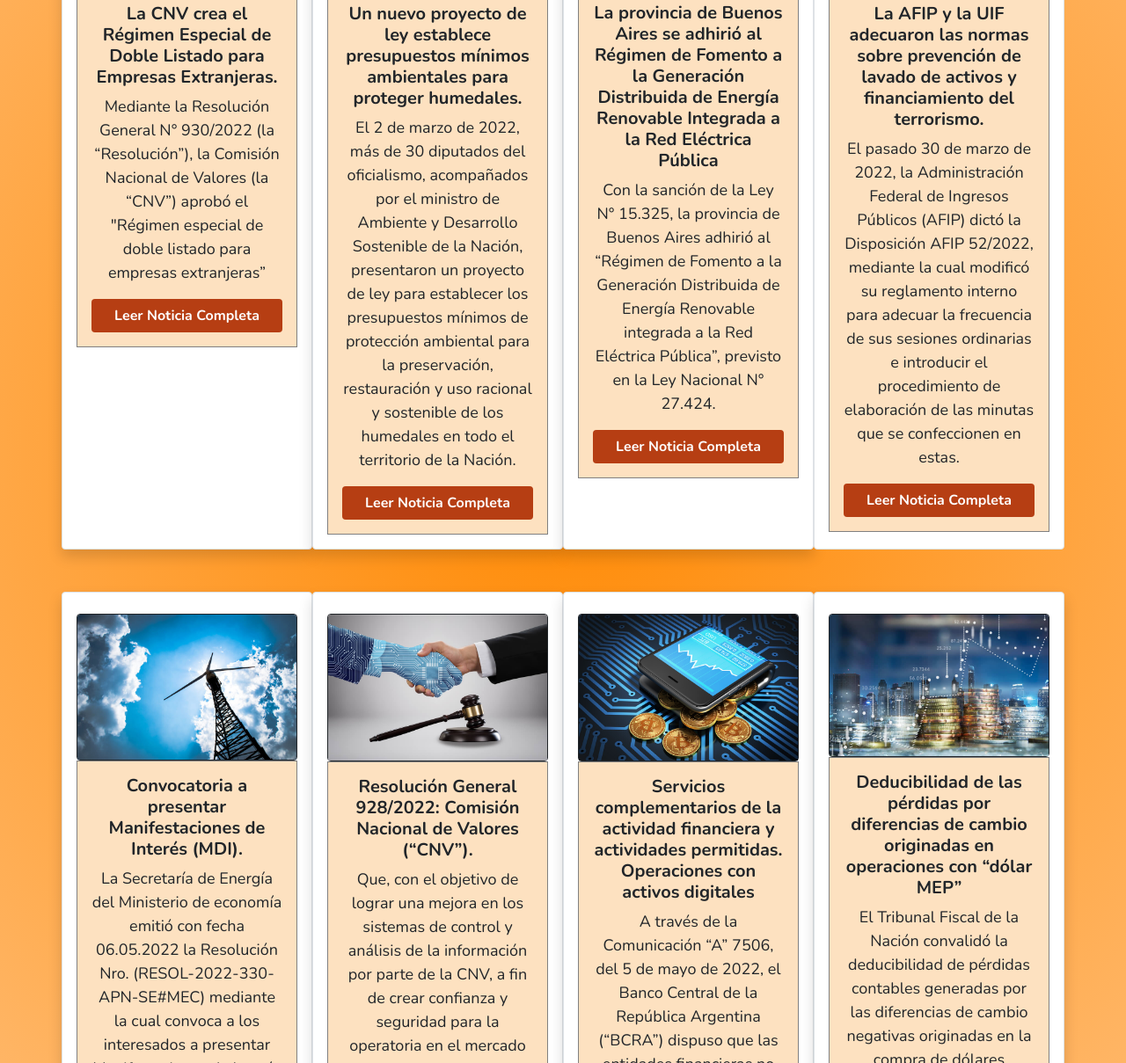
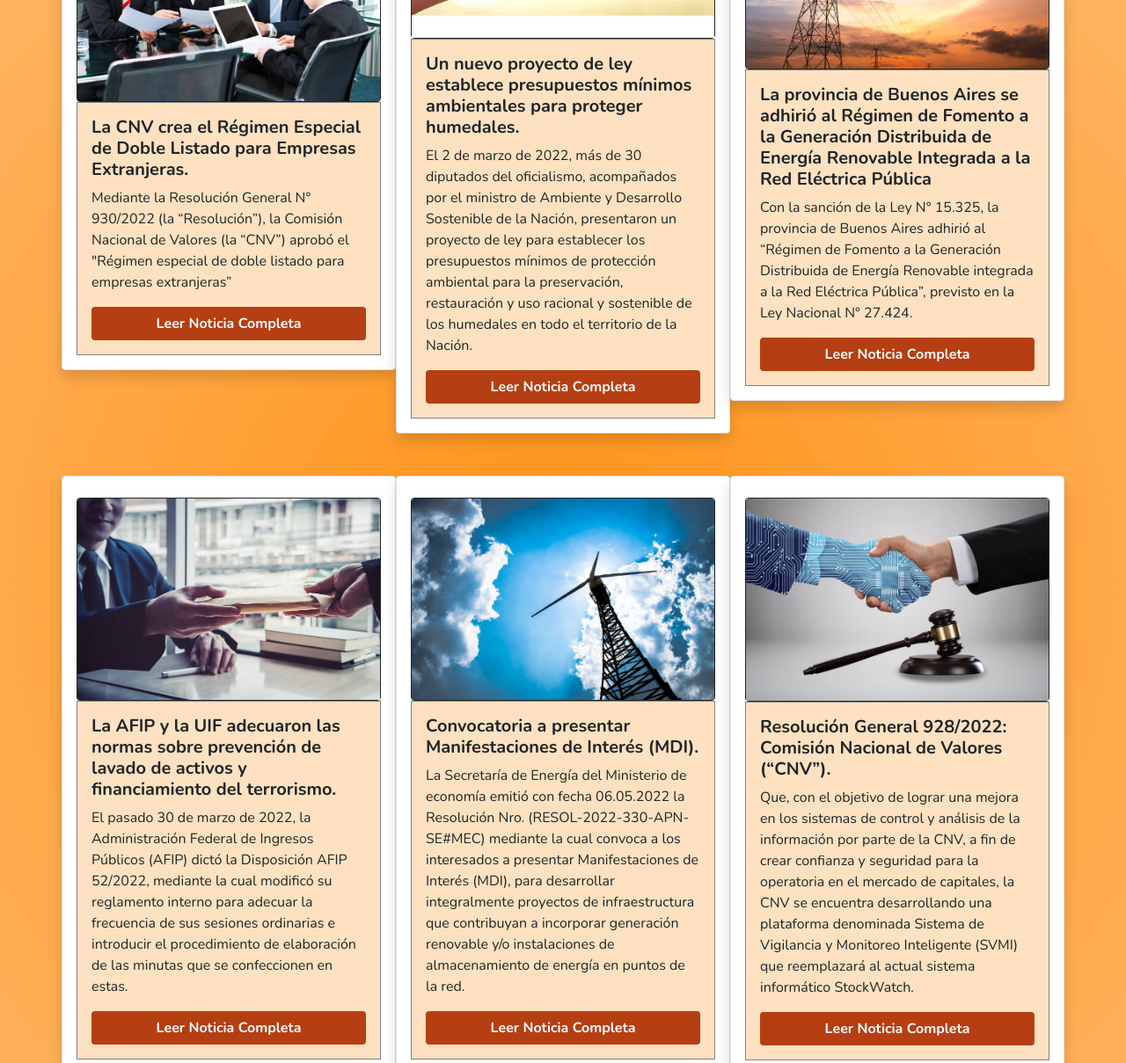
Before and after one commit to matias-kreig/Legal-Digital-Kreig, a website: page index.html in a window 1280 px wide. Shown: the part 831-2040 px from the top of the page at 88% size. Drawn offline with nearby package versions, Linux system fonts and the light colour scheme; a web font is replaced by a local one.

Commit message:
arreglando grid de index

```diff
--- a/css/main.css
+++ b/css/main.css
@@ -70,7 +70,8 @@
   margin: auto; }
   .main .noticiasMain .divNoticiasIndex {
     background-color: #fde1c0;
-    border: solid 1px grey; }
+    border: solid 1px grey;
+     }
   .main .noticiasMain .card-title {
     text-align: center;
     font-family: 'Nunito', sans-serif;
@@ -92,7 +93,6 @@
   text-align: center;
   margin: 30px;
   padding: 10px;
-  /* text-transform: uppercase; */
   font-family: 'Noto Sans', sans-serif;
   letter-spacing: 1px;
   word-spacing: 3px; }
@@ -116,12 +116,10 @@
   background-color: #FFE8CD; }
   .divServicios .card-header {
     background-color: #834832;
-    font-weight: 900;
     color: white;
     font-family: 'Nunito', sans-serif; }
 
 .divCardServicio .serviciosCardP {
-  font-weight: 900;
   font-family: 'Nunito', sans-serif; }
 
 .mainNovedadesT {
@@ -149,12 +147,12 @@
   letter-spacing: 1px;
   word-spacing: 3px; }
 
-.btnEnviar {
+.divContacto .btnEnviar {
   background-color: #b63e13;
   font-family: 'Nunito', sans-serif;
   font-weight: 900; }
 
-.btnEnviar:hover, .btnEnviar:active {
+.divContacto .btnEnviar:hover, .divContacto .btnEnviar:active {
   font-size: 110%; }
 
 .mainNoticiasT {
@@ -166,12 +164,3 @@
   font-family: 'Noto Sans', sans-serif;
   letter-spacing: 1px;
   word-spacing: 3px; }
-
-body {
-  background: #ff8800;
-  background: radial-gradient(circle, rgba(255, 136, 0, 0.908001) 0%, #ffc991 100%);
-
-  font-size: large; }
-  body a {
-    text-decoration: none;
-    color: black; }
--- a/index.html
+++ b/index.html
@@ -10,7 +10,7 @@
         <meta name="description" content="Somos una agencia de comunicación jurídica comprometida con el desarrollo de estrategias que potencien los resultados de nuestros clientes. Damos soluciones integrales a cada empresa con especial atención en plataformas digitales. Nos alineamos a las necesidades de nuestros clientes aportando creatividad, innovación y planes de comunicación.
         ">
         <!-- TITLE -->
-        <title>Legal Digital --  Home</title>
+        <title>Legal Digital - Home</title>
         <link rel="icon" type="image/x-icon" href="./Imagenes/Logo Favicon.png">
 
         <!-- Google Fonts 1-->
@@ -106,95 +106,95 @@
             </div>
 
             <div class="container noticiasMain  ">
-                <div class="row d-flex justify-content-center">
-                    <div class="col-11 col-sm-6 col-md-6 col-lg-4 col-xl-3 border p-3 mb-2 bg-light text-dark shadow p-3 mb-5 bg-white rounded ">
+                <div class="row d-flex justify-content-center d-flex align-items-center">
+                    <div class="col-11 col-sm-6 col-md-6 col-lg-4 col-xl-4 border p-3 mb-2 bg-light text-dark shadow p-3 mb-5 bg-white rounded  ">
                         <div class="card border border-dark w-100 mt-2 ">
                             <img class="card-img-top " src="./Imagenes/Imagen Noticia 1.jpg" alt="Card image cap">
                         </div>
                         <div class="card-body divNoticiasIndex">
-                            <h5 class="card-title">La CNV crea el Régimen Especial de Doble Listado para Empresas Extranjeras.
+                            <h5 class="card-title text-start">La CNV crea el Régimen Especial de Doble Listado para Empresas Extranjeras.
                             </h5>
-                            <p class="card-text">Mediante la Resolución General N° 930/2022 (la “Resolución”), la Comisión Nacional de Valores (la “CNV”) aprobó el "Régimen especial de doble listado para empresas extranjeras”</p>
+                            <p class="card-text text-start">Mediante la Resolución General N° 930/2022 (la “Resolución”), la Comisión Nacional de Valores (la “CNV”) aprobó el "Régimen especial de doble listado para empresas extranjeras”</p>
                             <a href="./paginas/noticias-uno.html" class="btn text-white botonNot">Leer Noticia Completa</a>
                             </div>
                         </div>
-                        <div class="col-11 col-sm-6 col-md-6 col-lg-4 col-xl-3 border p-3 mb-2 bg-light text-dark shadow p-3 mb-5 bg-white rounded ">
+                        <div class="col-11 col-sm-6 col-md-6 col-lg-4 col-xl-4 border p-3 mb-2 bg-light text-dark shadow p-3 mb-5 bg-white rounded">
                             <div class="card border border-dark w-100 mt-2 ">
                                 <img class="card-img-top " src="./Imagenes/Imagen Noticia 2.jpg" alt="Card image cap">
                             </div>
                             <div class="card-body divNoticiasIndex">
-                                <h5 class="card-title">Un nuevo proyecto de ley establece presupuestos mínimos ambientales para proteger humedales.</h5>
-                                <p class="card-text">El 2 de marzo de 2022, más de 30 diputados del oficialismo, acompañados por el ministro de Ambiente y Desarrollo Sostenible de la Nación, presentaron un proyecto de ley para establecer los presupuestos mínimos de protección ambiental para la preservación, restauración y uso racional y sostenible de los humedales en todo el territorio de la Nación.</p>
+                                <h5 class="card-title text-start">Un nuevo proyecto de ley establece presupuestos mínimos ambientales para proteger humedales.</h5>
+                                <p class="card-text text-start">El 2 de marzo de 2022, más de 30 diputados del oficialismo, acompañados por el ministro de Ambiente y Desarrollo Sostenible de la Nación, presentaron un proyecto de ley para establecer los presupuestos mínimos de protección ambiental para la preservación, restauración y uso racional y sostenible de los humedales en todo el territorio de la Nación.</p>
                                 <a href="./paginas/noticias-dos.html" class="btn text-white botonNot">Leer Noticia Completa</a>
                                 </div>
                         </div>
 
 
 
-                        <div class="col-11 col-sm-6 col-md-6 col-lg-4 col-xl-3 border p-3 mb-2 bg-light text-dark shadow p-3 mb-5 bg-white rounded ">
-                            <div class="card border border-dark w-100 mt-2">
+                        <div class="col-11 col-sm-6 col-md-6 col-lg-4 col-xl-4 border p-3 mb-2 bg-light text-dark shadow p-3 mb-5 bg-white rounded">
+                            <div class="card border border-dark w-100 mt-2 ">
                                 <img class="card-img-top" src="./Imagenes/Imagen Noticia 3.jpg" alt="Card image cap">
                             </div>
                             <div class="card-body divNoticiasIndex  ">
-                                <h5 class="card-title  ">La provincia de Buenos Aires se adhirió al Régimen de Fomento a la Generación Distribuida de Energía Renovable Integrada a la Red Eléctrica Pública</h5>
-                                <p class="card-text">Con la sanción de la Ley N° 15.325, la provincia de Buenos Aires adhirió al “Régimen de Fomento a la Generación Distribuida de Energía Renovable integrada a la Red Eléctrica Pública”, previsto en la Ley Nacional N° 27.424.</p>
+                                <h5 class="card-title text-start">La provincia de Buenos Aires se adhirió al Régimen de Fomento a la Generación Distribuida de Energía Renovable Integrada a la Red Eléctrica Pública</h5>
+                                <p class="card-text text-start">Con la sanción de la Ley N° 15.325, la provincia de Buenos Aires adhirió al “Régimen de Fomento a la Generación Distribuida de Energía Renovable integrada a la Red Eléctrica Pública”, previsto en la Ley Nacional N° 27.424.</p>
                                     <a href="./paginas/noticias-tres.html" class="btn text-white botonNot">Leer Noticia Completa</a>
                             </div>
                         </div>
 
-                        <div class="col-11 col-sm-6 col-md-6 col-lg-4 col-xl-3 border p-3 mb-2 bg-light text-darkshadow p-3 mb-5 bg-white rounded ">
-                            <div class="card border border-dark w-100 mt-2">
+                        <div class="col-11 col-sm-6 col-md-6 col-lg-4 col-xl-4 border p-3 mb-2 bg-light text-dark shadow p-3 mb-5 bg-white rounded">
+                            <div class="card border border-dark w-100 mt-2 ">
                                 <img class="card-img-top" src="./Imagenes/Imagen Noticia 4.jpg" alt="Card image cap">
                             </div>
                             <div class="card-body divNoticiasIndex">
-                                <h5 class="card-title">La AFIP y la UIF adecuaron las normas sobre prevención de lavado de activos y financiamiento del terrorismo.</h5>
-                                <p class="card-text">El pasado 30 de marzo de 2022, la Administración Federal de Ingresos Públicos (AFIP) dictó la Disposición AFIP 52/2022, mediante la cual modificó su reglamento interno para adecuar la frecuencia de sus sesiones ordinarias e introducir el procedimiento de elaboración de las minutas que se confeccionen en estas.</p>
+                                <h5 class="card-title text-start">La AFIP y la UIF adecuaron las normas sobre prevención de lavado de activos y financiamiento del terrorismo.</h5>
+                                <p class="card-text text-start">El pasado 30 de marzo de 2022, la Administración Federal de Ingresos Públicos (AFIP) dictó la Disposición AFIP 52/2022, mediante la cual modificó su reglamento interno para adecuar la frecuencia de sus sesiones ordinarias e introducir el procedimiento de elaboración de las minutas que se confeccionen en estas.</p>
                                 <a href="./paginas/noticias-cuatro.html" class="btn text-white botonNot">Leer Noticia Completa</a>
                             </div>
                         </div>
 
-                        <div class="col-11 col-sm-6 col-md-6 col-lg-4 col-xl-3  border p-3 mb-2 bg-light text-dark shadow p-3 mb-5 bg-white rounded ">
-                            <div class="card border border-dark w-100 mt-2">
+                        <div class="col-11 col-sm-6 col-md-6 col-lg-4 col-xl-4 border p-3 mb-2 bg-light text-dark shadow p-3 mb-5 bg-white rounded">
+                            <div class="card border border-dark w-100 mt-2 ">
                                 <img class="card-img-top" src="./Imagenes/Imagen Noticia 5.jpg" alt="Card image cap">
                             </div>
                             <div class="card-body divNoticiasIndex ">
-                                <h5 class="card-title">Convocatoria a presentar Manifestaciones de Interés (MDI).</h5>
-                                <p class="card-text">La Secretaría de Energía del Ministerio de economía emitió con fecha 06.05.2022 la Resolución Nro. (RESOL-2022-330-APN-SE#MEC) mediante la cual convoca a los interesados a presentar Manifestaciones de Interés (MDI), para desarrollar integralmente proyectos de infraestructura que contribuyan a incorporar generación renovable y/o instalaciones de almacenamiento de energía en puntos de la red.
+                                <h5 class="card-title text-start">Convocatoria a presentar Manifestaciones de Interés (MDI).</h5>
+                                <p class="card-text text-start">La Secretaría de Energía del Ministerio de economía emitió con fecha 06.05.2022 la Resolución Nro. (RESOL-2022-330-APN-SE#MEC) mediante la cual convoca a los interesados a presentar Manifestaciones de Interés (MDI), para desarrollar integralmente proyectos de infraestructura que contribuyan a incorporar generación renovable y/o instalaciones de almacenamiento de energía en puntos de la red.
                                 </p>
                                 <a href="./paginas/noticias-cinco.html" class="btn text-white botonNot">Leer Noticia Completa</a>
                             </div>
                         </div>
 
-                        <div class="col-11 col-sm-6 col-md-6 col-lg-4 col-xl-3 border p-3 mb-2 bg-light text-dark shadow p-3 mb-5 bg-white rounded">
-                            <div class="card border border-dark w-100 mt-2">
+                        <div class="col-11 col-sm-6 col-md-6 col-lg-4 col-xl-4 border p-3 mb-2 bg-light text-dark shadow p-3 mb-5 bg-white rounded">
+                            <div class="card border border-dark w-100 mt-2 ">
                                 <img class="card-img-top" src="./Imagenes/Imagen Noticia 6.jpg" alt="Card image cap">
                             </div>
                             <div class="card-body divNoticiasIndex">
-                                <h5 class="card-title">Resolución General 928/2022: Comisión Nacional de Valores (“CNV”).</h5>
-                                <p class="card-text">Que, con el objetivo de lograr una mejora en  los sistemas de control y análisis de la información por parte de la CNV, a fin de crear confianza y seguridad para la operatoria en el mercado de capitales, la CNV se encuentra desarrollando una plataforma denominada Sistema de Vigilancia y Monitoreo Inteligente (SVMI) que reemplazará al actual sistema informático StockWatch.</p>
+                                <h5 class="card-title text-start">Resolución General 928/2022: Comisión Nacional de Valores (“CNV”).</h5>
+                                <p class="card-text text-start">Que, con el objetivo de lograr una mejora en  los sistemas de control y análisis de la información por parte de la CNV, a fin de crear confianza y seguridad para la operatoria en el mercado de capitales, la CNV se encuentra desarrollando una plataforma denominada Sistema de Vigilancia y Monitoreo Inteligente (SVMI) que reemplazará al actual sistema informático StockWatch.</p>
                                 <a href="./paginas/noticias-seis.html" class="btn text-white botonNot">Leer Noticia Completa</a>
                             </div>
                         </div>
 
-                        <div class="col-11 col-sm-6 col-md-6 col-lg-4 col-xl-3 border p-3 mb-2 bg-light text-dark shadow p-3 mb-5 bg-white rounded ">
-                            <div class="card border border-dark w-100 mt-2">
+                        <div class="col-11 col-sm-6 col-md-6 col-lg-4 col-xl-4 border p-3 mb-2 bg-light text-dark shadow p-3 mb-5 bg-white rounded">
+                            <div class="card border border-dark w-100 mt-2 ">
                                 <img class="card-img-top" src="./Imagenes/Imagen Noticia 7.jpg" alt="Card image cap">
                             </div>
                             <div class="card-body divNoticiasIndex">
-                                <h5 class="card-title">Servicios complementarios de la actividad financiera y actividades permitidas. Operaciones con activos digitales</h5>
-                                <p class="card-text">A través de la Comunicación “A” 7506, del 5 de mayo de 2022, el Banco Central de la República Argentina (“BCRA”) dispuso que las entidades financieras no podrán operar, ni facilitar a sus clientes, la operación con activos digitales, incluyendo criptoactivos y activos, cuyos rendimientos se encuentren vinculados a las variaciones de las cotizaciones de criptoactivos, siempre que estos no estén autorizados por una autoridad reguladora nacional competente ni por el BCRA.
+                                <h5 class="card-title text-start">Servicios complementarios de la actividad financiera y actividades permitidas. Operaciones con activos digitales</h5>
+                                <p class="card-text text-start">A través de la Comunicación “A” 7506, del 5 de mayo de 2022, el Banco Central de la República Argentina (“BCRA”) dispuso que las entidades financieras no podrán operar, ni facilitar a sus clientes, la operación con activos digitales, incluyendo criptoactivos y activos, cuyos rendimientos se encuentren vinculados a las variaciones de las cotizaciones de criptoactivos, siempre que estos no estén autorizados por una autoridad reguladora nacional competente ni por el BCRA.
                                 </p>
                                 <a href="./paginas/noticias-siete.html" class="btn text-white botonNot">Leer Noticia Completa</a>
                             </div>
                         </div>
 
-                        <div class="col-11 col-sm-6 col-md-6 col-lg-4 col-xl-3 border p-3 mb-2 bg-light text-dark shadow p-3 mb-5 bg-white rounded ">
-                            <div class="card border border-dark w-100 mt-2">
+                        <div class="col-11 col-sm-6 col-md-6 col-lg-4 col-xl-4 border p-3 mb-2 bg-light text-dark shadow p-3 mb-5 bg-white rounded">
+                            <div class="card border border-dark w-100 mt-2 ">
                                 <img class="card-img-top" src="./Imagenes/Imagen Noticia 8.jpg" alt="Card image cap">
                             </div>
                             <div class="card-body divNoticiasIndex">
-                                <h5 class="card-title">Deducibilidad de las pérdidas por diferencias de cambio originadas en operaciones con “dólar MEP”</h5>
-                                <p class="card-text">El Tribunal Fiscal de la Nación convalidó la deducibilidad de pérdidas contables generadas por las diferencias de cambio negativas originadas en la compra de dólares mediante operaciones con “dólar MEP”, esto es, la compra de títulos públicos en pesos argentinos y su posterior venta en dólares estadounidenses.</p>
+                                <h5 class="card-title text-start">Deducibilidad de las pérdidas por diferencias de cambio originadas en operaciones con “dólar MEP”</h5>
+                                <p class="card-text text-start">El Tribunal Fiscal de la Nación convalidó la deducibilidad de pérdidas contables generadas por las diferencias de cambio negativas originadas en la compra de dólares mediante operaciones con “dólar MEP”, esto es, la compra de títulos públicos en pesos argentinos y su posterior venta en dólares estadounidenses.</p>
                                 <a href="./paginas/noticias-ocho.html" class="btn text-white botonNot ">Leer Noticia Completa</a>
                             </div>
                         </div>
```
